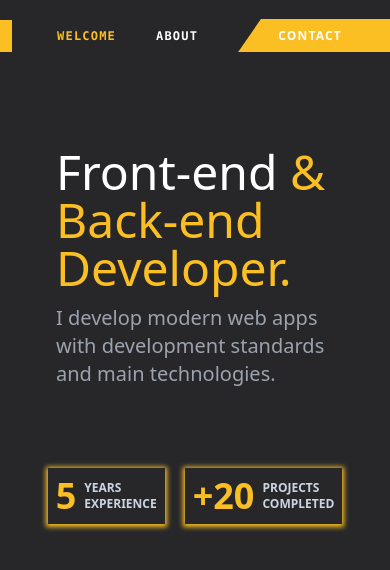
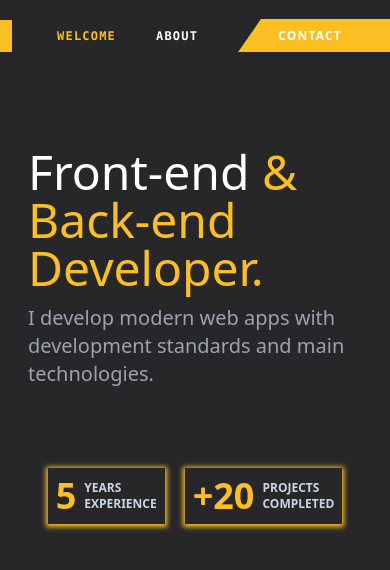
Before and after one commit to phytter/curriculum-site, a React (Vite) app: page / in a window 390 px wide. Shown: the top 570 px of the page. Built offline with nearby package versions, Linux system fonts and the light colour scheme.

Commit message:
style: adjust content style

```diff
--- a/src/presentation/components/content/index.tsx
+++ b/src/presentation/components/content/index.tsx
@@ -6,7 +6,7 @@ type Props = {
 
 const Content: React.FC<Props> = ({ children, className = '' }: Props) => {
     return (
-        <section className={`p-14 ${className}`}>{children}</section>
+        <section className={`pt-14 pl-7 pr-7 md:p-14 ${className}`}>{children}</section>
     )
 }
 
```
